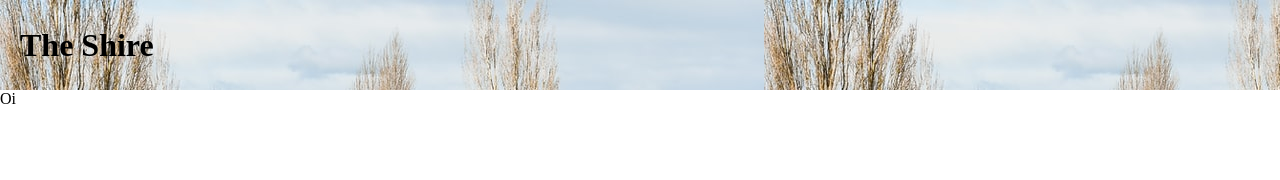
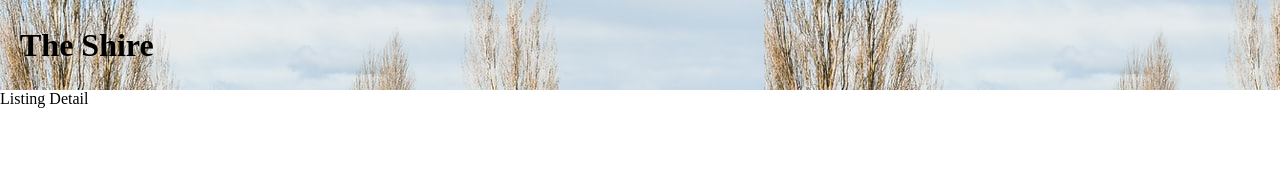
Before and after one commit to amanda-yosh/the-shire, a Vue app: page /listing/1 in a window 1280 px wide. Shown: the top 180 px of the page. Built offline with nearby package versions, Linux system fonts and the light colour scheme.

Commit message:
chore: add ListingDetail component to Detail Page

```diff
--- a/src/pages/Detail/Detail.vue
+++ b/src/pages/Detail/Detail.vue
@@ -1,15 +1,17 @@
 <template>
   <div>
-    Oi
+    <ListingDetail />
   </div>
 </template>
 
 <script>
+import ListingDetail from '../../components/ListingDetail/ListingDetail.vue'
 
 export default ({
   name: 'Detail',
 
   components: {
+    ListingDetail
   }
 })
 </script>
```
